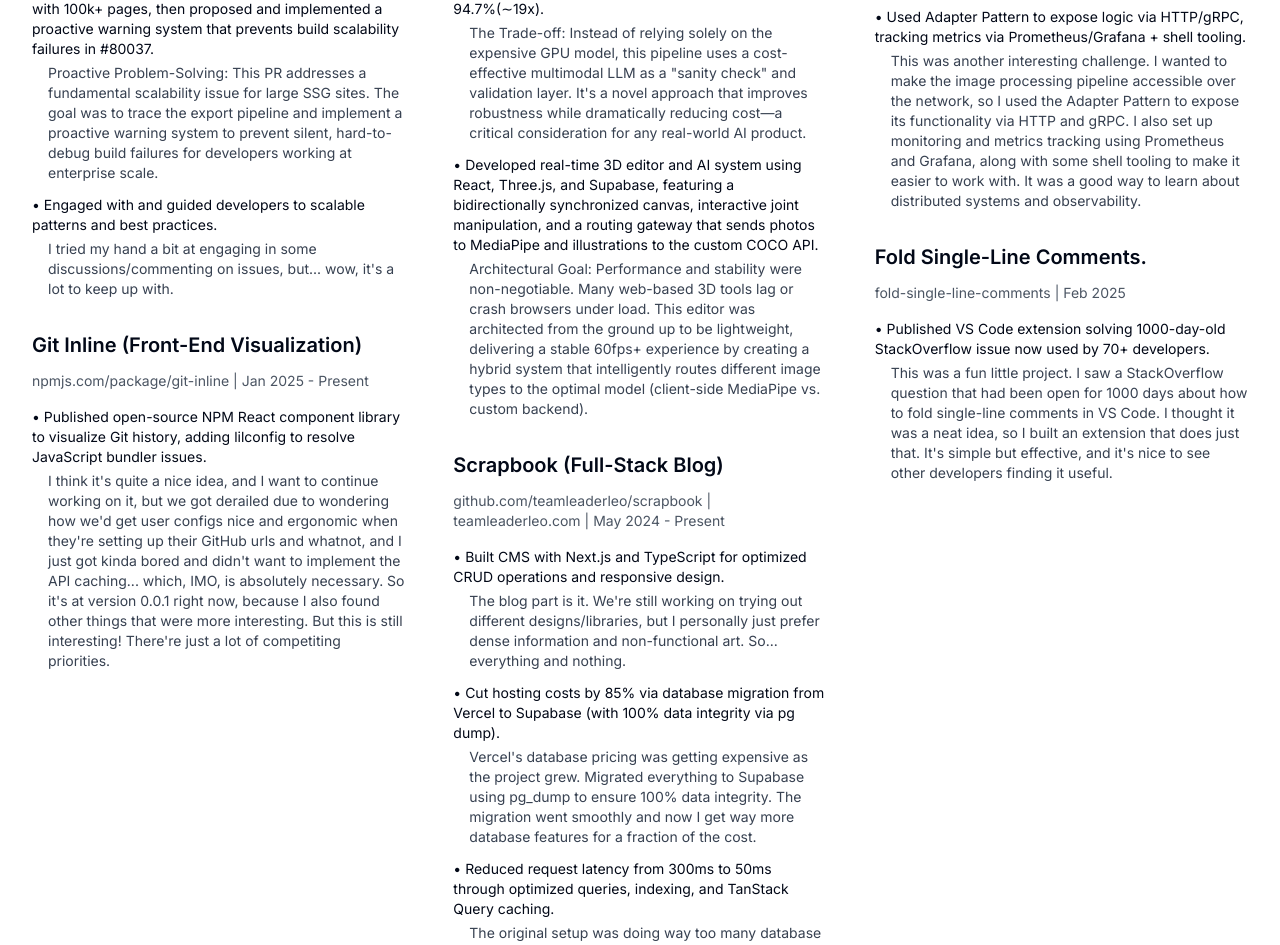
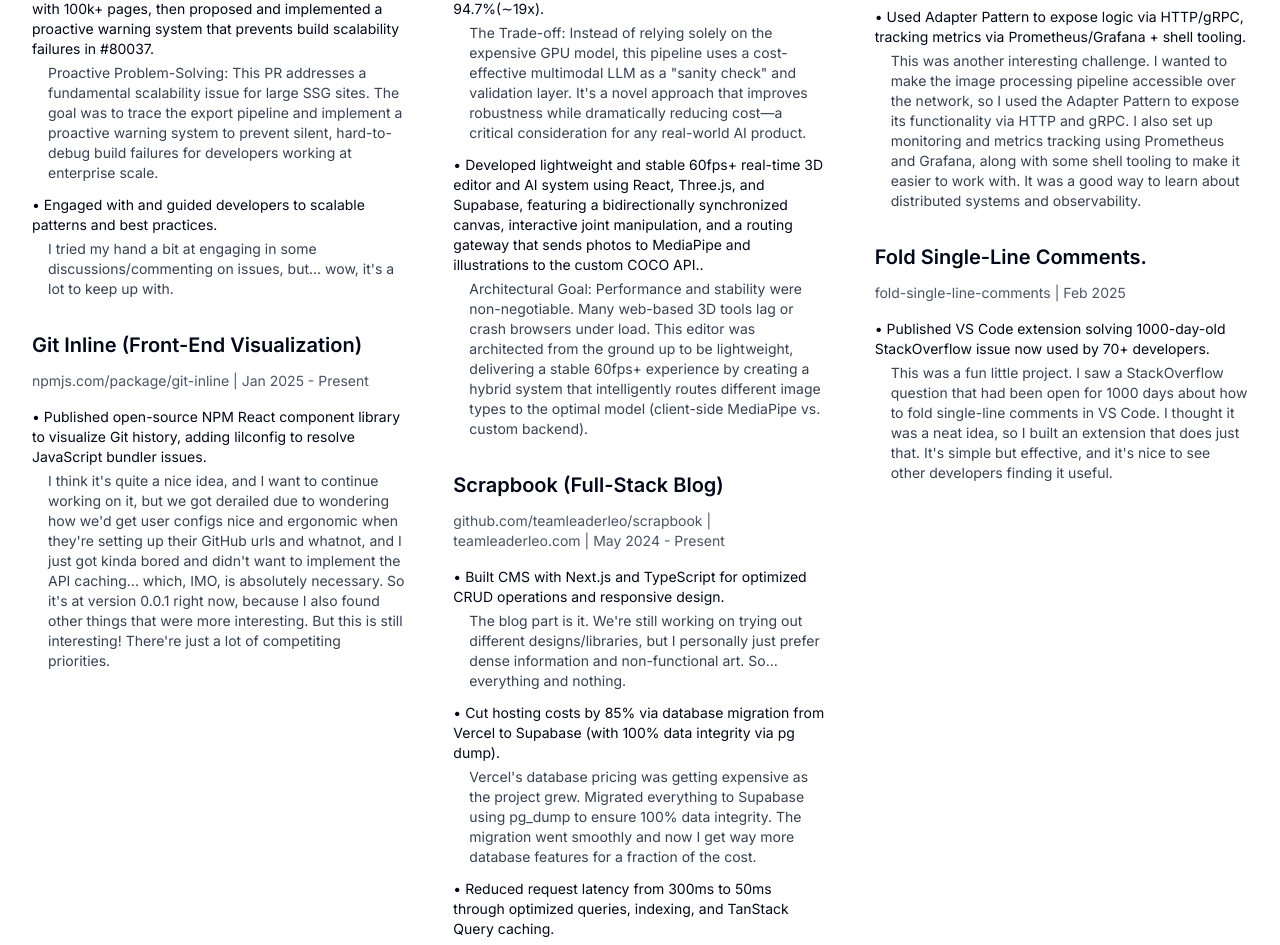
Before and after one commit to teamleaderleo/scrapbook, a Next.js app: page / in a window 1280 px wide. Shown: the part 830-1775 px from the top of the page. Built offline with nearby package versions, Linux system fonts and the light colour scheme; a web font is replaced by a local one.

Commit message:
extend bit on resume

```diff
--- a/app/page.tsx
+++ b/app/page.tsx
@@ -84,7 +84,7 @@ export default function Page() {
                   <div className="ml-4 mt-1 text-gray-700">The Trade-off: Instead of relying solely on the expensive GPU model, this pipeline uses a cost-effective multimodal LLM as a &quot;sanity check&quot; and validation layer. It&apos;s a novel approach that improves robustness while dramatically reducing cost—a critical consideration for any real-world AI product.</div>
                 </li>
                 <li>
-                  <div>• Developed real-time 3D editor and AI system using React, Three.js, and Supabase, featuring a bidirectionally synchronized canvas, interactive joint manipulation, and a routing gateway that sends photos to MediaPipe and illustrations to the custom COCO API.</div>
+                  <div>• Developed lightweight and stable 60fps+ real-time 3D editor and AI system using React, Three.js, and Supabase, featuring a bidirectionally synchronized canvas, interactive joint manipulation, and a routing gateway that sends photos to MediaPipe and illustrations to the custom COCO API..</div>
                   <div className="ml-4 mt-1 text-gray-700">Architectural Goal: Performance and stability were non-negotiable. Many web-based 3D tools lag or crash browsers under load. This editor was architected from the ground up to be lightweight, delivering a stable 60fps+ experience by creating a hybrid system that intelligently routes different image types to the optimal model (client-side MediaPipe vs. custom backend).</div>
                 </li>
               </ul>
```
